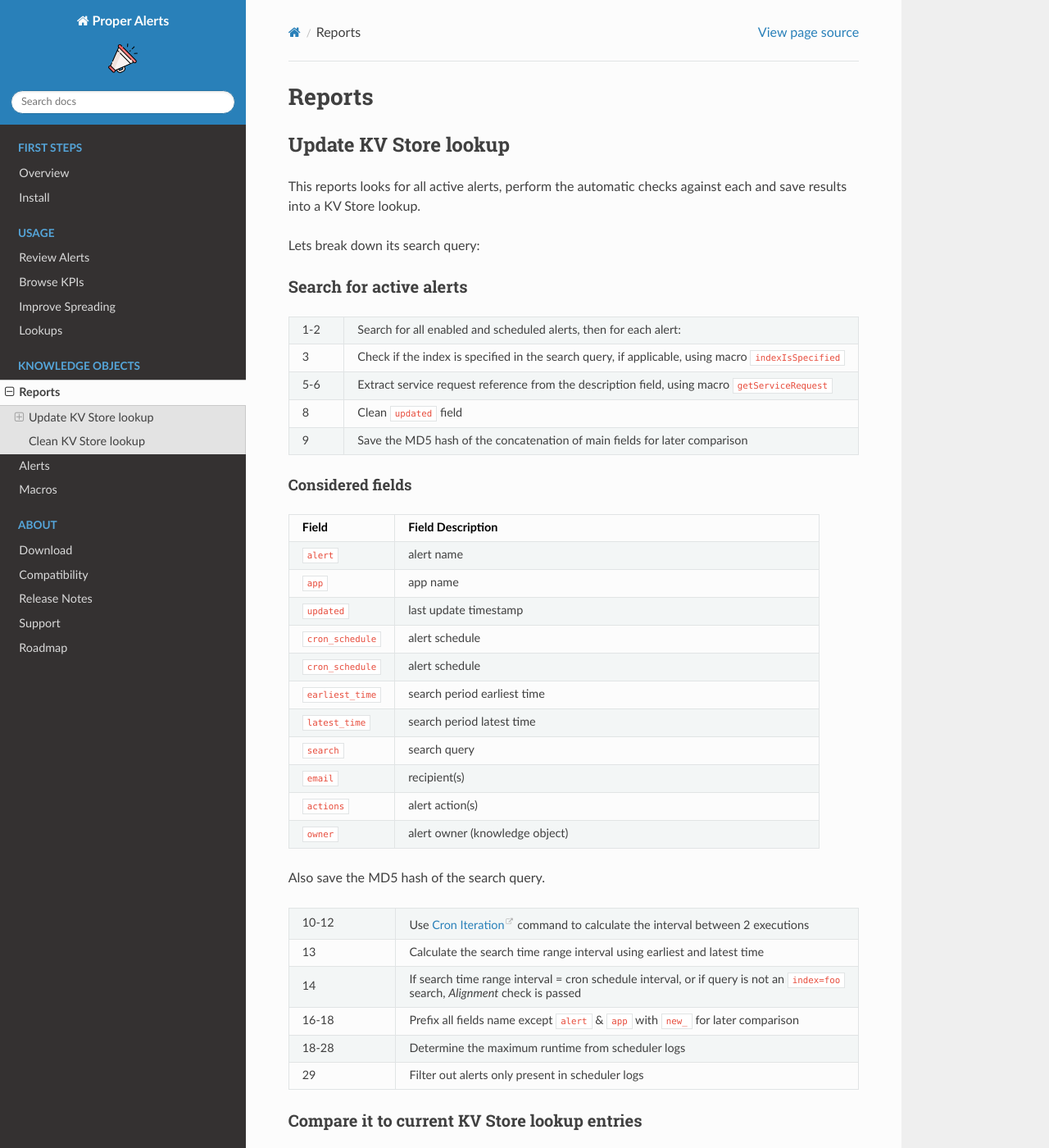
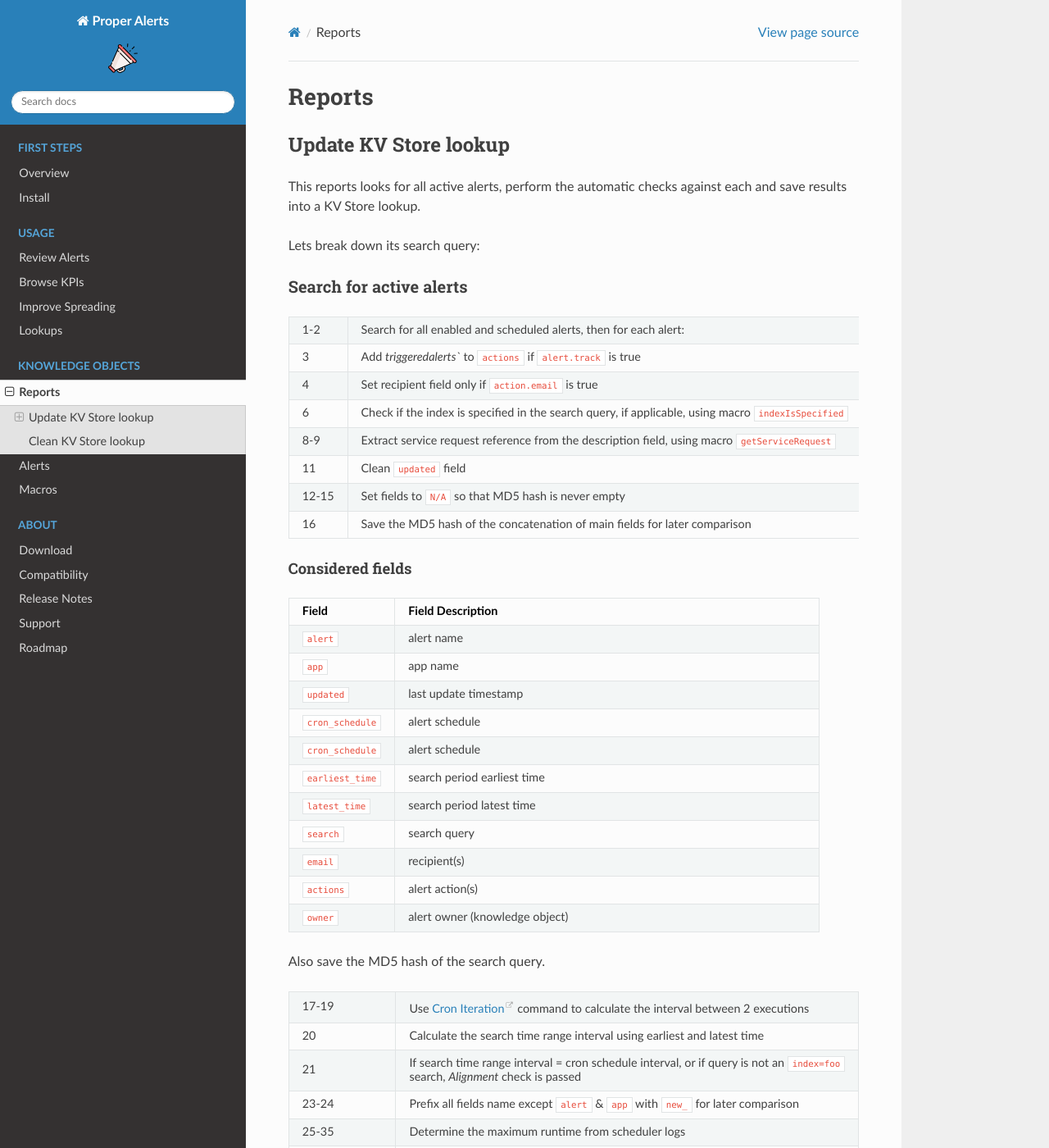
Before and after one commit to a-l-h/splunk-app-proper-alerts, a Sphinx documentation site: the page built from doc/reports.rst, in a window 1280 px wide and 1400 px high. Shown: the whole window at 82% size. Built offline with Sphinx 7.4.7 and the Read the Docs theme 2.0.0, drawn with Linux system fonts in a browser that asks for light colours; some of the changed text lies outside the part shown.

Commit message:
Update reports.rst

```diff
--- a/doc/reports.rst
+++ b/doc/reports.rst
@@ -18,12 +18,18 @@ Search for active alerts
    * - 1-2
      - Search for all enabled and scheduled alerts, then for each alert:
    * - 3
+     - Add `triggeredalerts`` to ``actions`` if ``alert.track`` is true
+   * - 4
+     - Set recipient field only if ``action.email`` is true
+   * - 6
      - Check if the index is specified in the search query, if applicable, using macro ``indexIsSpecified``
-   * - 5-6
+   * - 8-9
      - Extract service request reference from the description field, using macro ``getServiceRequest``
-   * - 8
+   * - 11
      - Clean ``updated`` field
-   * - 9
+   * - 12-15
+     - Set fields to ``N/A`` so that MD5 hash is never empty
+   * - 16
      - Save the MD5 hash of the concatenation of main fields for later comparison
 
 Considered fields
@@ -64,17 +70,17 @@ Also save the MD5 hash of the search query.
    :widths: 20 80
    :header-rows: 0
 
-   * - 10-12
+   * - 17-19
      - Use `Cron Iteration <https://splunkbase.splunk.com/app/4027/#/details>`_ command to calculate the interval between 2 executions
-   * - 13
+   * - 20
      - Calculate the search time range interval using earliest and latest time
-   * - 14
+   * - 21
      - If search time range interval = cron schedule interval, or if query is not an ``index=foo`` search, *Alignment* check is passed
-   * - 16-18
+   * - 23-24
      - Prefix all fields name except ``alert`` & ``app`` with ``new_`` for later comparison
-   * - 18-28
+   * - 25-35
      - Determine the maximum runtime from scheduler logs
-   * - 29
+   * - 36
      - Filter out alerts only present in scheduler logs
 
 Compare it to current KV Store lookup entries
```
Also changed, not shown: other parts of doc/reports.rst (+11 -11 lines).
